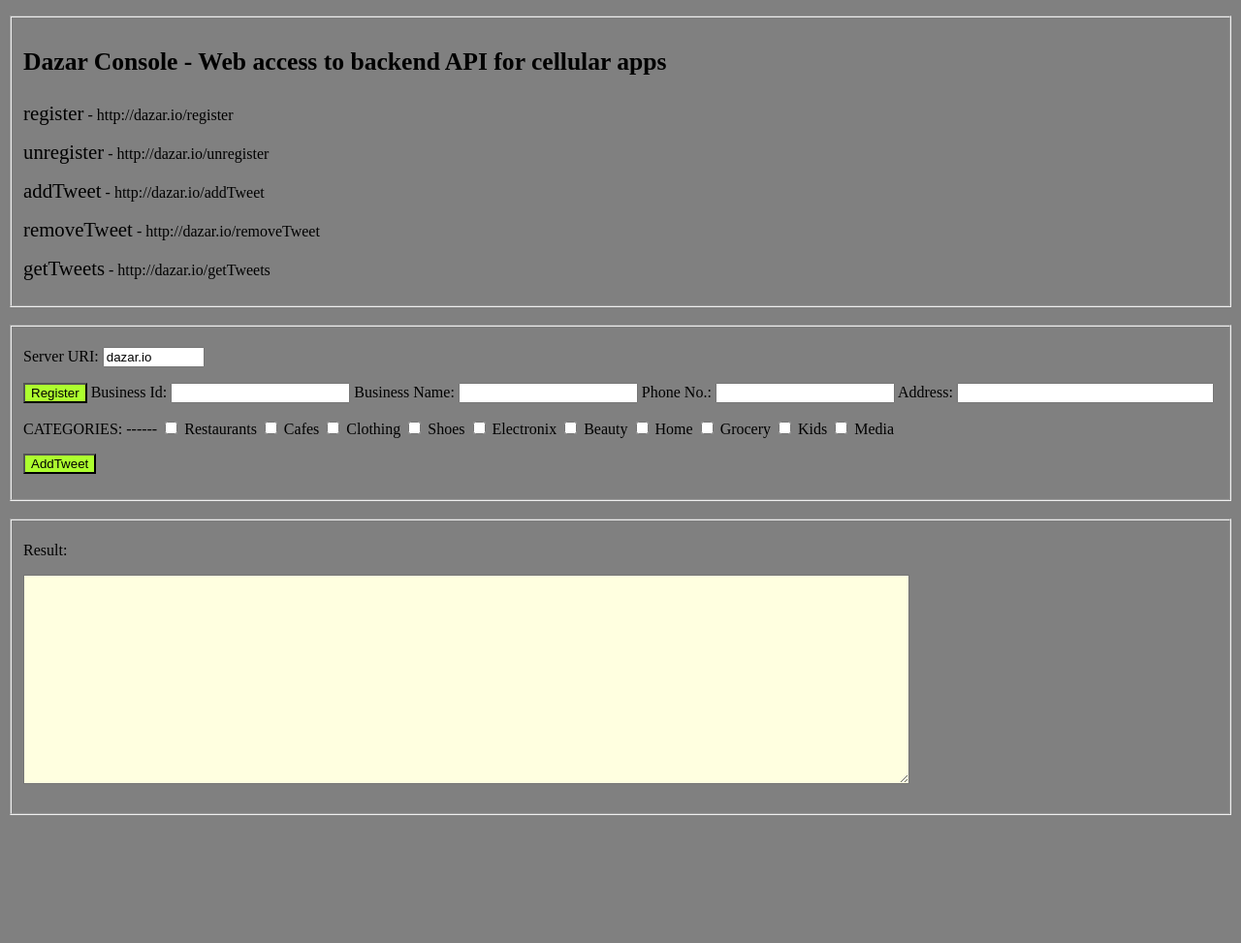
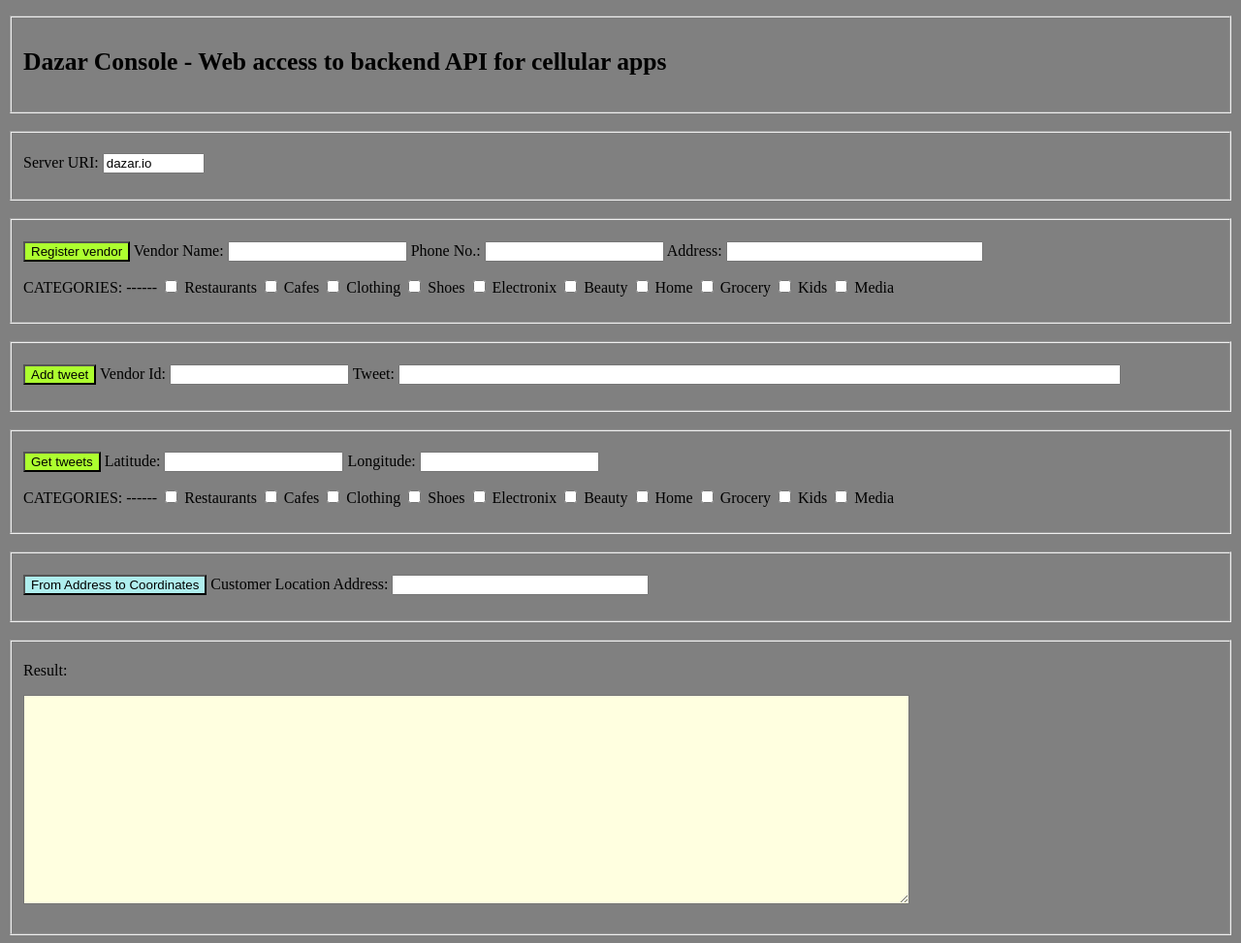
Before and after one commit to alexshacked/dazar, a Python web app: template django_backend/django_backend/templates/apiConsole.html in a window 1280 px wide. Shown: the whole page at 97% size. Before the commit the page ends 841 px from the top, so only its background shows below. Run offline with Jinja, Linux system fonts and the light colour scheme; the template is opened without the code that fills it, so the values that code supplies are empty.

Commit message:
API method register became registerVendor

```diff
--- a/django_backend/dazar/views.py
+++ b/django_backend/dazar/views.py
@@ -10,7 +10,7 @@
 
 'The entry point to Dazar backend'
 class DazarAPI:
-    def register(self, request):
+    def registerVendor(self, request):
         body = json.loads(request.body)
         return HttpResponse(body['data'])
 
--- a/django_backend/django_backend/templates/apiConsole.html
+++ b/django_backend/django_backend/templates/apiConsole.html
@@ -10,11 +10,6 @@
 <form action="" name="form1"></p>
     <fieldset>
     <p style="font-size:160%"><strong>Dazar Console - Web access to backend API for cellular apps</strong></p>
-    <p><span style="font-size:130%">register</span>     - http://dazar.io/register</p>
-    <p><span style="font-size:130%">unregister</span>   - http://dazar.io/unregister</p>
-    <p><span style="font-size:130%">addTweet</span>     - http://dazar.io/addTweet</p>
-    <p><span style="font-size:130%">removeTweet</span>  - http://dazar.io/removeTweet</p>
-    <p><span style="font-size:130%">getTweets</span>    - http://dazar.io/getTweets</p>
     </fieldset>
     &nbsp
     <fieldset>
@@ -22,12 +17,13 @@
         Server URI:
         <input type="text" name="txtUri" size="10" maxlength="10" />
     </p>
+    </fieldset>
+    &nbsp
+    <fieldset>
     <p>
-        <input type="button" name="buttonRegister" style="color: black; background-color: GreenYellow" value="Register" />
-        Business Id:
-        <input type="text" name="txtBusinessId" size="20" maxlength="20" />
-        Business Name:
-        <input type="text" name="txtBusinessName" size="20" maxlength="20" />
+        <input type="button" name="buttonRegister" style="color: black; background-color: GreenYellow" value="Register vendor" />
+        Vendor Name:
+        <input type="text" name="txtVendorName" size="20" maxlength="20" />
         Phone No.:
         <input type="text" name="txtPhone" size="20" maxlength="20" />
         Address:
@@ -46,16 +42,54 @@
         <input type="checkbox" name="kids" value=1> Kids
         <input type="checkbox" name="media" value=1> Media
     </p>
-
+    </fieldset>
+    &nbsp
+    <fieldset>
     <p>
-        <input type="button" name="buttonAddTweet" style="color: black; background-color: GreenYellow" value="AddTweet" />
+        <input type="button" name="buttonAddTweet" style="color: black; background-color: GreenYellow" value="Add tweet" />
+        Vendor Id:
+        <input type="text" name="txtVendorId" size="20" maxlength="20" />
+        Tweet:
+        <input type="text" name="txtTweet" size="90" maxlength="90" />
     </p>
     </fieldset>
     &nbsp
     <fieldset>
-        <p>
-            Result:
-        </p>
+    <p>
+        <input type="button" name="buttonGetTweets" style="color: black; background-color: GreenYellow" value="Get tweets" />
+        Latitude:
+        <input type="text" name="txtLatitude" size="20" maxlength="20" />
+        Longitude:
+        <input type="text" name="txtLongitude" size="20" maxlength="20" />
+    </p>
+     <p>
+         CATEGORIES: ------
+        <input type="checkbox" name="restaurants" value=1> Restaurants
+        <input type="checkbox" name="cafes" value=1> Cafes
+        <input type="checkbox" name="clothing" value=1> Clothing
+        <input type="checkbox" name="shoes" value=1> Shoes
+        <input type="checkbox" name="electronix" value=1> Electronix
+        <input type="checkbox" name="beauty" value=1> Beauty
+        <input type="checkbox" name="home" value=1> Home
+        <input type="checkbox" name="grocery" value=1> Grocery
+        <input type="checkbox" name="kids" value=1> Kids
+        <input type="checkbox" name="media" value=1> Media
+     </p>
+     </fieldset>
+     &nbsp
+     <fieldset>
+     <p>
+        <input type="button" name="buttonAddrs2Coords" style="color: black; background-color: PaleTurquoise" value="From Address to Coordinates" />
+        Customer Location Address:
+        <input type="text" name="txtCurrAddress" size="30" maxlength="30" />
+     </p>
+
+    </fieldset>
+    &nbsp
+    <fieldset>
+    <p>
+        Result:
+    </p>
     <p>
         <textarea rows="15" cols="120"  style="color: black; background-color: lightyellow; font-size:95%" name="results"></textarea>
     </p>
--- a/django_backend/django_backend/urls.py
+++ b/django_backend/django_backend/urls.py
@@ -7,7 +7,7 @@
 
 api = DazarAPI()
 urlpatterns = patterns('',
-    url(r'^register$', api.register),
+    url(r'^registerVendor$', api.registerVendor),
     url(r'^addTweet$', api.addTweet),
     url(r'^getTweets$', api.getTweets),
     url(r'^addAddress$', api.debugAddAddress),
```
